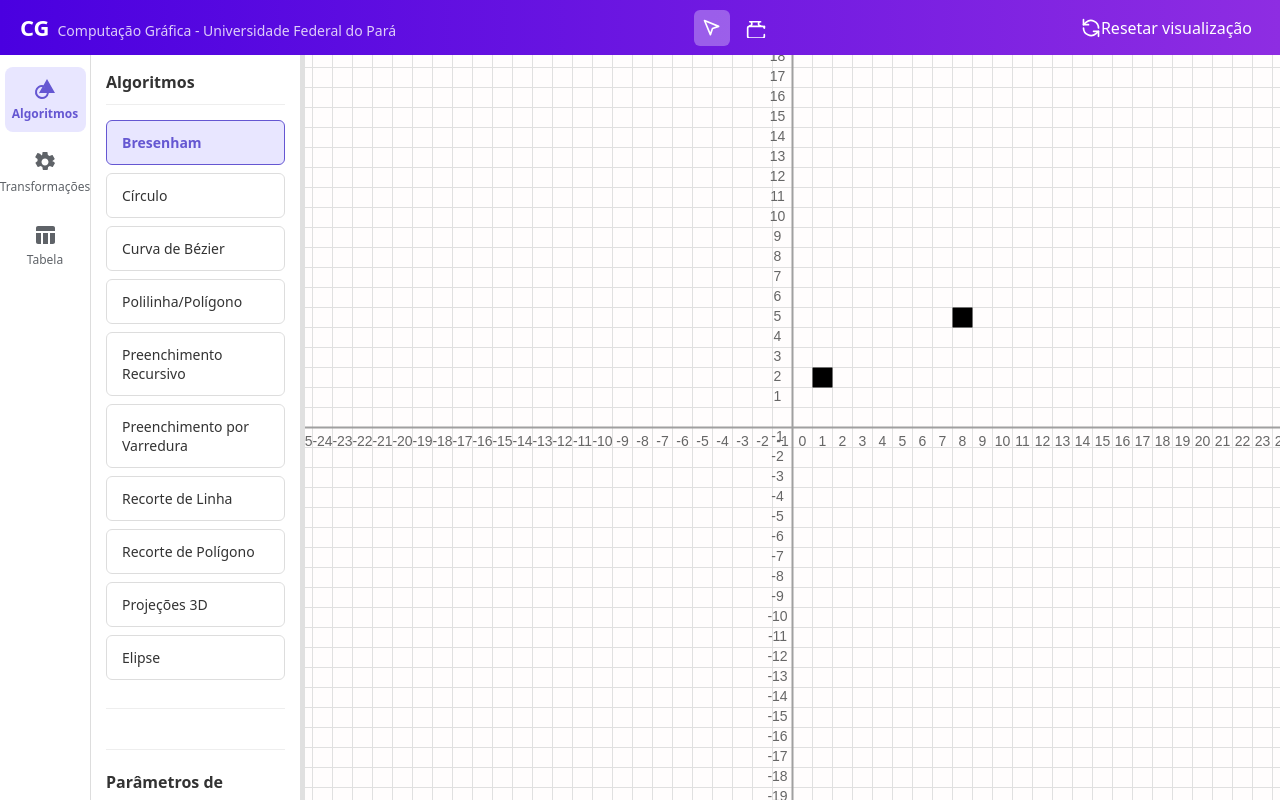
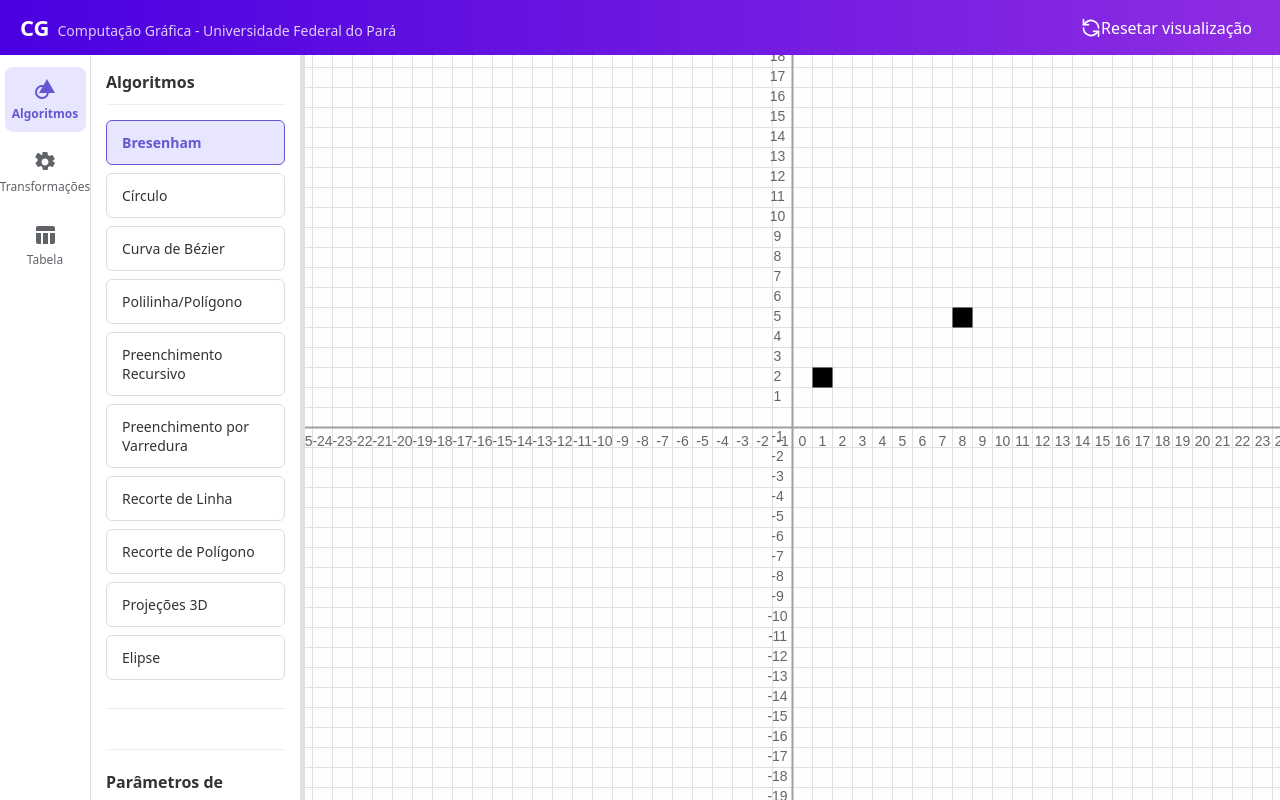
Before and after one commit to syannekaroline/computacao_grafica_pratica, a React (Vite) app in the folder cg-react-project/: page / in a window 1280 px wide. Built offline with nearby package versions, Linux system fonts and the light colour scheme.

Commit message:
refactor(TopMenu): remove botões de modo não utilizados

```diff
--- a/cg-react-project/src/App.jsx
+++ b/cg-react-project/src/App.jsx
@@ -38,7 +38,6 @@ function App() {
   });
 
   const [activeSidebarMenu, setActiveSidebarMenu] = useState('ALGORITHMS');
-  const [currentMode, setCurrentMode] = useState('SELECT');
   const [selectedAlgorithm, setSelectedAlgorithm] = useState('bresenham');
 
   const [sidebarWidth, setSidebarWidth] = useState(300);
@@ -365,7 +364,7 @@ function App() {
 
   return (
     <div className="app-container">
-      <TopMenu currentMode={currentMode} onModeChange={setCurrentMode} onReset={handleReset} />
+      <TopMenu onReset={handleReset} />
       <div className="main-content">
         <div style={{ width: `${sidebarWidth}px`, flexShrink: 0 }}>
           <Sidebar
--- a/cg-react-project/src/components/TopMenu/TopMenu.jsx
+++ b/cg-react-project/src/components/TopMenu/TopMenu.jsx
@@ -1,20 +1,5 @@
 import React from 'react';
 import './TopMenu.css';
-
-// Ícones SVG como componentes para facilitar o uso
-const SelectIcon = () => (
-  <svg width="20" height="20" viewBox="0 0 24 24" fill="none" stroke="currentColor" strokeWidth="2" strokeLinecap="round" strokeLinejoin="round">
-    <path d="M3 3l7.07 16.97 2.51-7.39 7.39-2.51L3 3z" />
-  </svg>
-);
-
-const PanIcon = () => (
-  <svg width="20" height="20" viewBox="0 0 24 24" fill="none" stroke="currentColor" strokeWidth="2" strokeLinecap="round" strokeLinejoin="round">
-    <path d="M22 12a2 2 0 00-2-2H4a2 2 0 00-2 2v10a2 2 0 002 2h16a2 2 0 002-2v-2" />
-    <path d="M17.5 9.5a2.5 2.5 0 010-5h-13a2.5 2.5 0 010 5" />
-    <path d="M22 12v-2" />
-  </svg>
-);
 
 const ResetIcon = () => (
   <svg width="20" height="20" viewBox="0 0 24 24" fill="none" stroke="currentColor" strokeWidth="2" strokeLinecap="round" strokeLinejoin="round">
@@ -35,23 +20,6 @@ function TopMenu({ currentMode, onModeChange, onReset }) {
         <span>Computação Gráfica - Universidade Federal do Pará</span>
       </div>
 
-      <div className="tool-group">
-        <button
-          className={`tool-button ${currentMode === 'SELECT' ? 'active' : ''}`}
-          onClick={() => onModeChange('SELECT')}
-          title="Selecionar"
-        >
-          <SelectIcon />
-        </button>
-        <button
-          className={`tool-button ${currentMode === 'PAN' ? 'active' : ''}`}
-          onClick={() => onModeChange('PAN')}
-          title="Mover (Pan)"
-        >
-          <PanIcon />
-        </button>
-      </div>
-
       <div className="action-group">
         {/* Adicione o onClick ao botão */}
         <button className="tool-button" title="Resetar Visualização" onClick={onReset}>
```
